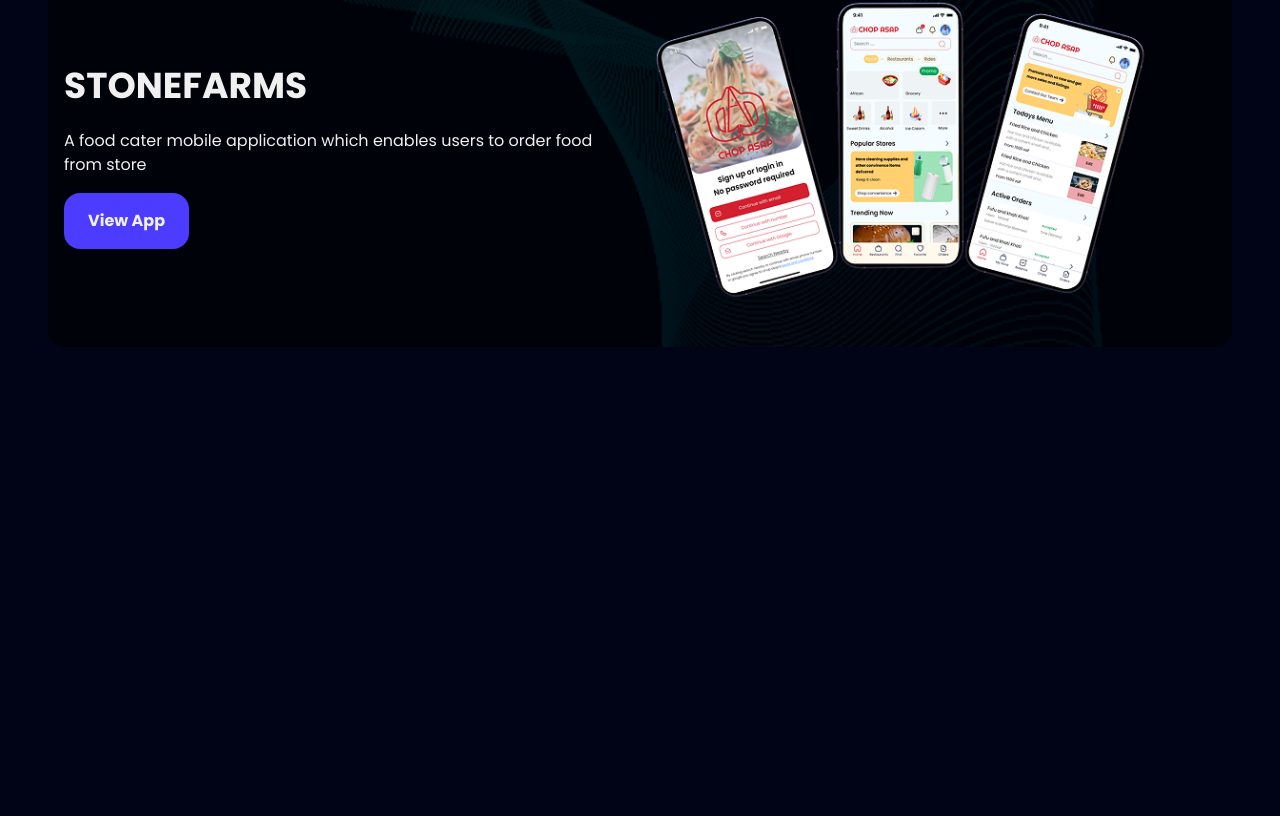
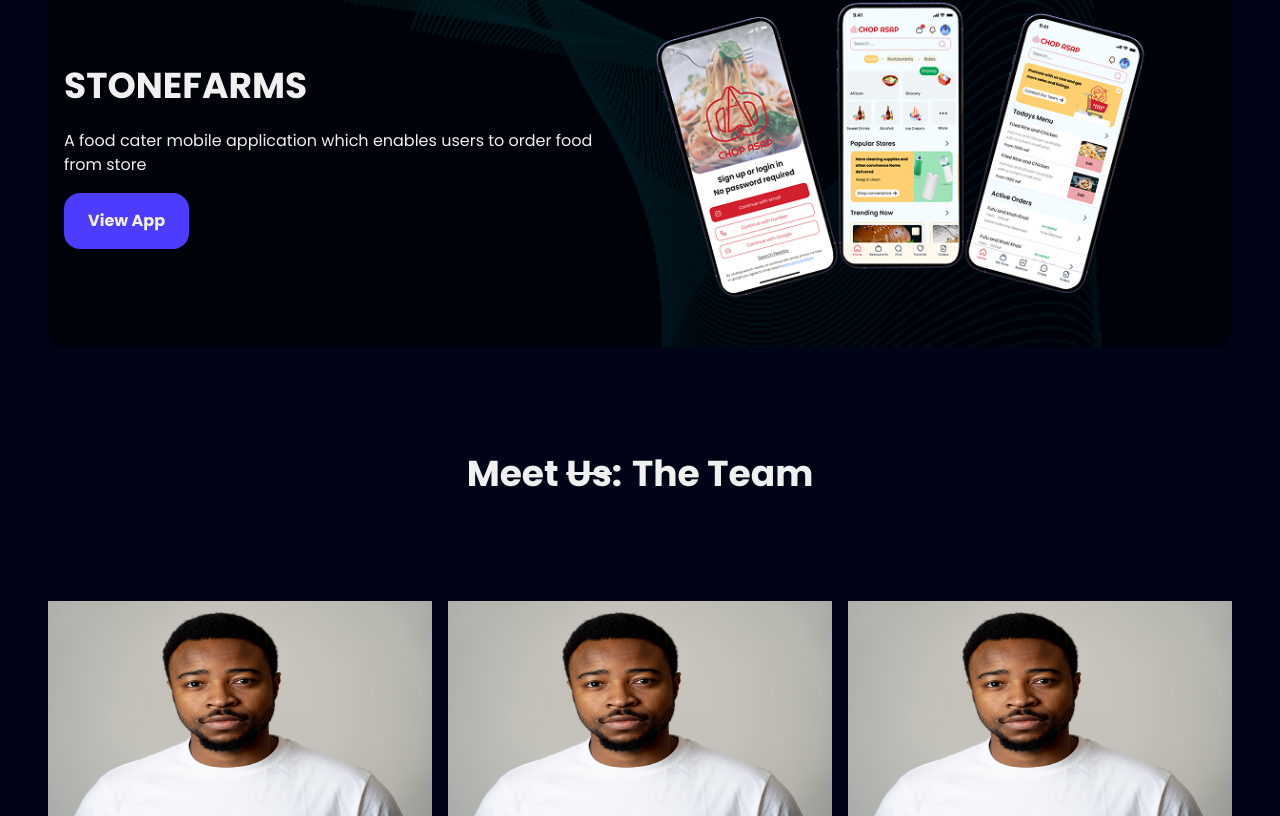
Before and after one commit to NkazeAnderson/sea-rocket-tech, a Next.js app: page / in a window 1280 px wide. Shown: the part 1984-2800 px from the top of the page. Before the commit the page ends 2331 px from the top, so only its background shows below. Built offline with nearby package versions, Linux system fonts and the light colour scheme.

Commit message:
completed base home page

```diff
--- /dev/null
+++ b/app/components/Footer.tsx
@@ -0,0 +1,53 @@
+import React from "react";
+import FlexLayout from "./ui/FlexLayout";
+import Logo from "./Logo";
+import { Heading3 } from "./ui/Text";
+import Link from "next/link";
+import { navLinks } from "@/utils/constants";
+
+function Footer() {
+  return (
+    <footer className="mt-10">
+      <FlexLayout
+        direction="row-large-only"
+        className="px-7 py-10 bg-black justify-between items-center text-white"
+      >
+        <div>
+          <Logo />
+        </div>
+        <FlexLayout direction="column-always" className="gap-3">
+          <Heading3>Quick Links</Heading3>
+          {navLinks.map((item) => (
+            <Link key={item.text} href={item.href}>
+              {item.text}
+            </Link>
+          ))}
+        </FlexLayout>
+        <FlexLayout direction="column-always" className="gap-3">
+          <Heading3>Contacts</Heading3>
+          <p>
+            <b>Phone:</b>{" "}
+            <Link className="underline" href={"tel:567 6768877"}>
+              {" "}
+              +1 787 8887 7787
+            </Link>
+          </p>
+          <p>
+            <b>Email:</b>{" "}
+            <Link className="underline" href={"mailto:info@searockettech.com"}>
+              {" "}
+              info@searockettech.com
+            </Link>
+          </p>
+          <p>
+            <b>Address:</b>{" "}
+            <Link href={"https:googlemaps.com"}> Washington, USA</Link>
+          </p>
+        </FlexLayout>
+        <small>Sea Rocket Tech © 2025</small>
+      </FlexLayout>
+    </footer>
+  );
+}
+
+export default Footer;
--- /dev/null
+++ b/app/components/Logo.tsx
@@ -0,0 +1,14 @@
+import Link from "next/link";
+import React from "react";
+
+function Logo() {
+  return (
+    <Link href={"/"}>
+      <div className="size-[100px]">
+        <img src={"/sea-rocket-tech.png"} />
+      </div>
+    </Link>
+  );
+}
+
+export default Logo;
--- a/app/components/NavBar.tsx
+++ b/app/components/NavBar.tsx
@@ -4,14 +4,12 @@
 import { navLinks } from "@/utils/constants";
 import NavLinks from "./NavLinks";
 import Button from "./ui/Button";
-import Logo from "../../assets/sea-rocket-tech.png";
+import Logo from "./Logo";
 
 function NavBar() {
   return (
     <FlexLayout className="justify-between gap-2 px-12 py-4 items-center">
-      <div className="size-[100px]">
-        <img src={"/sea-rocket-tech.png"} />
-      </div>
+      <Logo />
       <FlexLayout direction="row-large-only" className=" gap-6 items-center">
         {navLinks.map((item) => (
           <NavLinks key={item.text} {...item} />
--- /dev/null
+++ b/app/components/ReviewCard.tsx
@@ -0,0 +1,17 @@
+import React from "react";
+import FlexLayout from "./ui/FlexLayout";
+import Image from "./ui/Image";
+import { reviewT } from "@/types";
+
+function ReviewCard({ review }: { review: reviewT }) {
+  return (
+    <FlexLayout direction="column-always" className="gap-8 items-center">
+      <div className="w-1/4 aspect-square rounded-full">
+        <Image src={review.image} width={150} height={150} rounded="full" />
+      </div>
+      <p className="font-medium text-center text-white">{review.message}</p>
+    </FlexLayout>
+  );
+}
+
+export default ReviewCard;
--- /dev/null
+++ b/app/components/TeamMemberCard.tsx
@@ -0,0 +1,19 @@
+import React from "react";
+import Image from "./ui/Image";
+import { TeamMemberCardT } from "@/types";
+
+function TeamMemberCard({ member }: { member: TeamMemberCardT }) {
+  return (
+    <div>
+      <div className="aspect-video">
+        <Image src={member.image} width={400} height={400} />
+      </div>
+      <div className="text-white text-center">
+        <p className="font-bold">{member.name}</p>
+        <p className="text-center">{member.role}</p>
+      </div>
+    </div>
+  );
+}
+
+export default TeamMemberCard;
--- a/app/page.tsx
+++ b/app/page.tsx
@@ -6,8 +6,11 @@
 import { IconCardProps, TechStackProps } from "@/types";
 import IconCard from "./components/IconCard";
 import OurStackCard from "./components/OurStackCard";
-import { projects } from "@/utils/constants";
+import { demoReviews, demoTeamMembers, projects } from "@/utils/constants";
 import ShowOffCard from "./components/ShowOffCard";
+import TeamMemberCard from "./components/TeamMemberCard";
+import ReviewCard from "./components/ReviewCard";
+import Footer from "./components/Footer";
 
 const homeIconCards: IconCardProps[] = [
   {
@@ -127,6 +130,48 @@
           />
         ))}
       </FlexLayout>
+
+      <FlexLayout
+        container
+        direction="row-always"
+        className="gap-2.5 justify-center"
+      >
+        <Heading2 alignment="center" className="py-[100px]">
+          Meet <span className=" line-through">Us</span>:
+        </Heading2>
+        <Heading2 alignment="center" className="py-[100px]">
+          The Team
+        </Heading2>
+      </FlexLayout>
+
+      <FlexLayout
+        direction="row-large-only"
+        container
+        className="justify-center gap-4"
+      >
+        {/* max 3 */}
+        {demoTeamMembers.map((item, i) => (
+          <div key={`${item.role} - ${i}`}>
+            <TeamMemberCard member={item} />
+          </div>
+        ))}
+      </FlexLayout>
+      <Heading2 alignment="center" className="py-[100px]">
+        What our clients say about us
+      </Heading2>
+
+      <FlexLayout
+        direction="row-large-only"
+        container
+        className="gap-12 items-center justify-center"
+      >
+        {demoReviews.map((item, i) => (
+          <div key={i} className=" ">
+            <ReviewCard review={item} />
+          </div>
+        ))}
+      </FlexLayout>
+      <Footer />
     </div>
   );
 }
--- a/utils/constants.ts
+++ b/utils/constants.ts
@@ -1,4 +1,4 @@
-import { NavLinkProps, showOffCardProps } from "@/types";
+import { NavLinkProps, reviewT, showOffCardProps, TeamMemberCardT } from "@/types";
 
 export const navLinks:NavLinkProps[] = [{
     text:"Home",
@@ -18,6 +18,21 @@
 }
 ]
 
+export const demoReviews:reviewT[] = [
+    {
+    image:"/facePicture.jpg",
+    message:"Lorem ipsum is a dummy  or placeholder text commonly used in graphic design, publishing, and web development to fill empty spaces in a layout that does not yet have  content."
+},
+    {
+    image:"/facePicture.jpg",
+    message:"Lorem ipsum is a dummy  or placeholder text commonly used in graphic design, publishing, and web development to fill empty spaces in a layout that does not yet have  content."
+},
+    {
+    image:"/facePicture.jpg",
+    message:"Lorem ipsum is a dummy  or placeholder text commonly used in graphic design, publishing, and web development to fill empty spaces in a layout that does not yet have  content."
+},
+]
+
 export const projects : showOffCardProps[] = [
 {
     title: "ChopAsap",
@@ -30,3 +45,21 @@
     image: "/chopasapProduct.png",
 },
 ]
+
+export const demoTeamMembers:TeamMemberCardT[] = [
+    {
+        image: "/facePicture.jpg",
+        name: "Nkaze Anderson",
+        role:"Web Developer"
+    },
+    {
+        image: "/facePicture.jpg",
+        name: "Nkaze Anderson",
+        role:"Web Developer"
+    },
+    {
+        image: "/facePicture.jpg",
+        name: "Nkaze Anderson",
+        role:"Web Developer"
+    },
+]
```
Also changed, not shown: types.ts (+9 -0 lines), public/facePicture.jpg (added).
